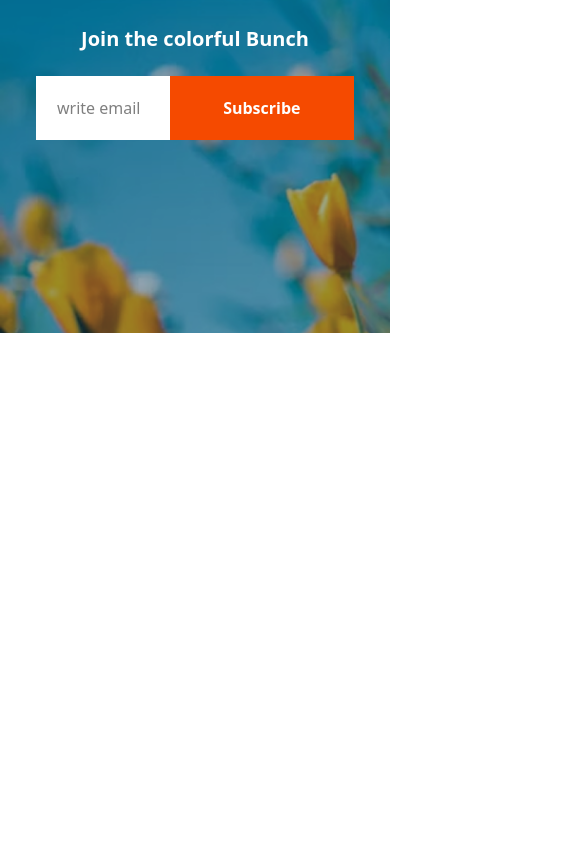
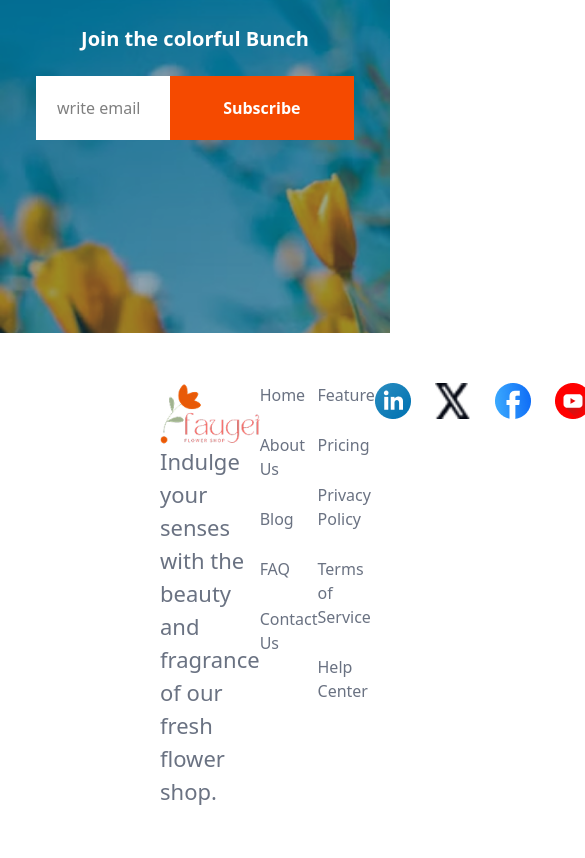
Before and after one commit to Big-Smokkee/flower-market, a plain HTML site: page index.html in a window 390 px wide. Shown: the part 4955-5813 px from the top of the page, 585 px wide, since content can reach past the window. Before the commit the page ends 5288 px from the top, so only its background shows below. Drawn offline with nearby package versions, Linux system fonts and the light colour scheme.

Commit message:
feat: add footer but its not responsive yet

```diff
--- a/index.html
+++ b/index.html
@@ -214,6 +214,37 @@
             </div>
         </section>
     </main>
+    <footer class="px-40 py-[50px] flex justify-between">
+        <div class="w-[360px]">
+            <img src="./assets/logo.png" alt="logo.png">
+            <p class="text-[22px] text-gray-500">Indulge your senses with the beauty and fragrance of our fresh flower
+                shop.</p>
+        </div>
+        <div class="text-gray-500">
+            <ul>
+                <li class="mb-[26px]">Home</li>
+                <li class="mb-[26px]">About Us</li>
+                <li class="mb-[26px]">Blog</li>
+                <li class="mb-[26px]">FAQ</li>
+                <li>Contact Us</li>
+            </ul>
+        </div>
+        <div class="text-gray-500">
+            <ul>
+                <li class="mb-[26px]">Feature</li>
+                <li class="mb-[26px]">Pricing</li>
+                <li class="mb-[26px]">Privacy Policy</li>
+                <li class="mb-[26px]">Terms of Service</li>
+                <li>Help Center</li>
+            </ul>
+        </div>
+        <div class="flex">
+            <img class="w-9 h-9 mr-6" src="./assets/icon-linkedin.png" alt="">
+            <img class="w-9 h-9 mr-6" src="./assets/icon-twitter.png" alt="">
+            <img class="w-9 h-9 mr-6" src="./assets/icon-facebook.png" alt="">
+            <img class="w-9 h-9" src="./assets/icon-youtube.png" alt="">
+        </div>
+    </footer>
 </body>
 
 </html>
```
